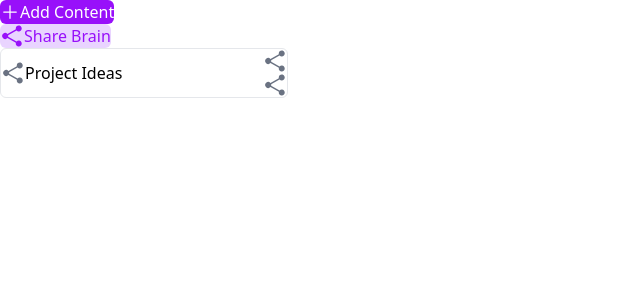
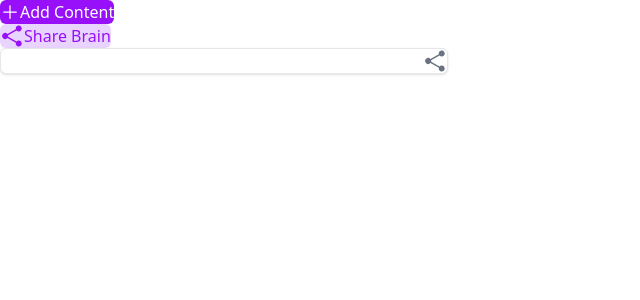
Before and after one commit to anika253/Brainly-Front-end, a React (Vite) app: page / in a window 1280 px wide. Shown: the top 300 px of the page, without its empty margins (0-640 px from the left). Built offline with nearby package versions, Linux system fonts and the light colour scheme.

Commit message:
WIP: updated Card component layout

```diff
--- a/src/components/Card.tsx
+++ b/src/components/Card.tsx
@@ -1,64 +1,29 @@
-import { useEffect } from "react";
 import { ShareIcon } from "./icons/ShareIcon";
 
 interface CardProps {
   link: string;
   type: "youtube" | "twitter";
+  title: string;
 }
 
-declare global {
-  interface Window {
-    twttr?: {
-      widgets: {
-        load: (el?: HTMLElement) => void;
-      };
-    };
-  }
-}
-
-export function Card({ link, type }: CardProps) {
-  useEffect(() => {
-    if (type === "twitter") {
-      const scriptId = "twitter-wjs";
-      const existingScript = document.getElementById(scriptId);
-
-      if (!existingScript) {
-        const script = document.createElement("script");
-        script.id = scriptId;
-        script.src = "https://platform.twitter.com/widgets.js";
-        script.async = true;
-        script.charset = "utf-8";
-        script.onload = () => {
-          window.twttr?.widgets.load();
-        };
-        document.body.appendChild(script);
-      } else {
-        window.twttr?.widgets.load();
-      }
-    }
-  }, [type, link]);
-
+export function Card({ link, type, title }: CardProps) {
   return (
-    <div>
-      <div className="p-8 bg-white rounded-md border-gray-200 max-w-72 border">
-        <div className="flex justify-between">
-          <div className="flex items-center text-md">
-            <div className="text-gray-500 pr-4">
+    <div className="bg-white border border-gray-200 rounded-md max-w-md w-full shadow-sm p-4">
+      <div className="flex justify-between items-center mb-4">
+        <h2 className="text-md font-semibold text-gray-800">{title}</h2>
+        <a
+          href={link}
+          target="_blank"
+          rel="noopener noreferrer"
+          className="text-gray-500 hover:text-gray-700"
+        >
           <ShareIcon />
-            </div>
-            Project Ideas
-          </div>
-          <div className="flex items-center">
-            <div className="pr-2 text-gray-500">
-              <ShareIcon />
-              <ShareIcon />
-            </div>
-          </div>
-        </div>
+        </a>
       </div>
 
-      <div className="pt-4">
+      <div className="w-full">
         {type === "youtube" && (
+          <div className="aspect-w-16 aspect-h-9">
             <iframe
               src={link.replace("watch?v=", "embed/")}
               title="YouTube video player"
@@ -66,11 +31,14 @@ export function Card({ link, type }: CardProps) {
               allow="accelerometer; autoplay; clipboard-write; encrypted-media; gyroscope; picture-in-picture; web-share"
               referrerPolicy="strict-origin-when-cross-origin"
               allowFullScreen
+              className="w-full h-60 rounded"
             ></iframe>
+          </div>
         )}
+
         {type === "twitter" && (
-          <blockquote className="twitter-tweet">
-            <a href={link}></a>
+          <blockquote className="twitter-tweet w-full">
+            <a href={link.replace("x.com", "twitter.com")}></a>
           </blockquote>
         )}
       </div>
```
Lines whose indentation alone changed are shown as unchanged.
